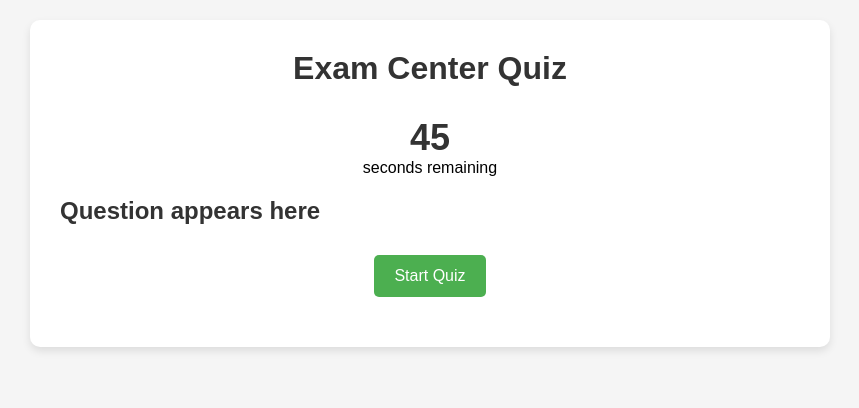
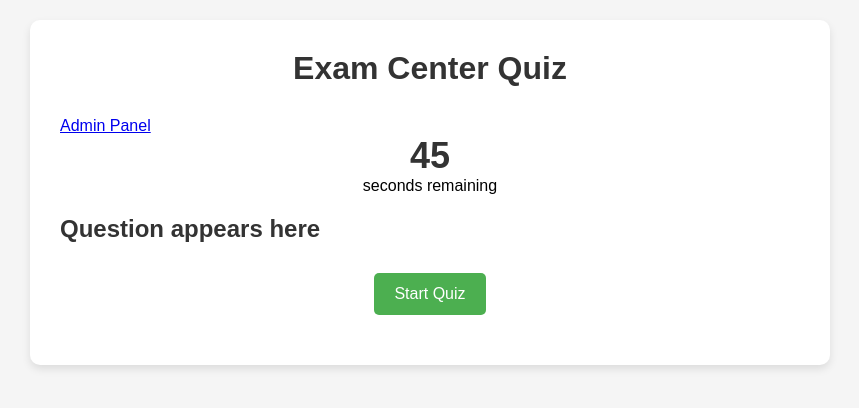
Before and after one commit to debasish-sutradhar/exam-center-quiz, a plain HTML site: page index.html in a window 1280 px wide. Shown: the whole page, without its empty margins (210-1069 px from the left). Drawn offline with Linux system fonts and the light colour scheme.

Commit message:
Update index.html with new content

```diff
--- a/index.html
+++ b/index.html
@@ -9,6 +9,10 @@
 <body>
     <div class="container">
         <h1>Exam Center Quiz</h1>
+
+        <div class="navigation">
+            <a href="admin.html" class="nav-button">Admin Panel</a>
+        </div>
 
         <div id="quiz-container">
             <div id="timer-container">
```
